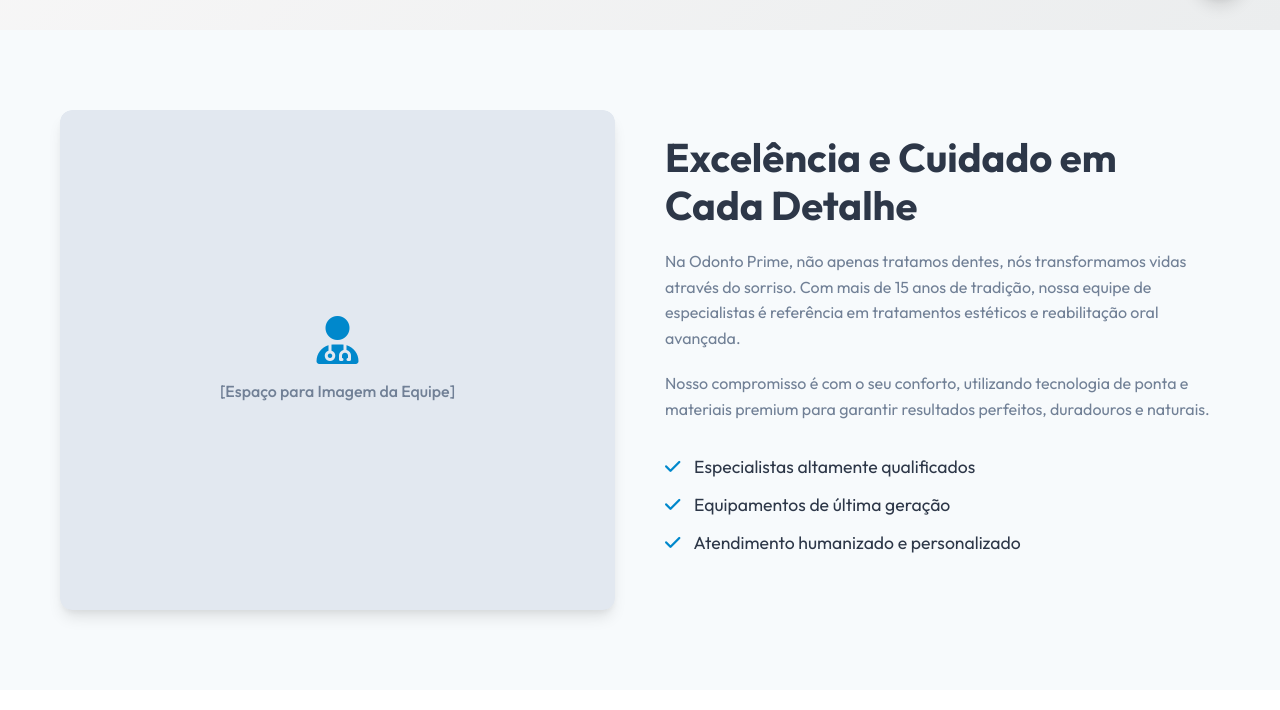
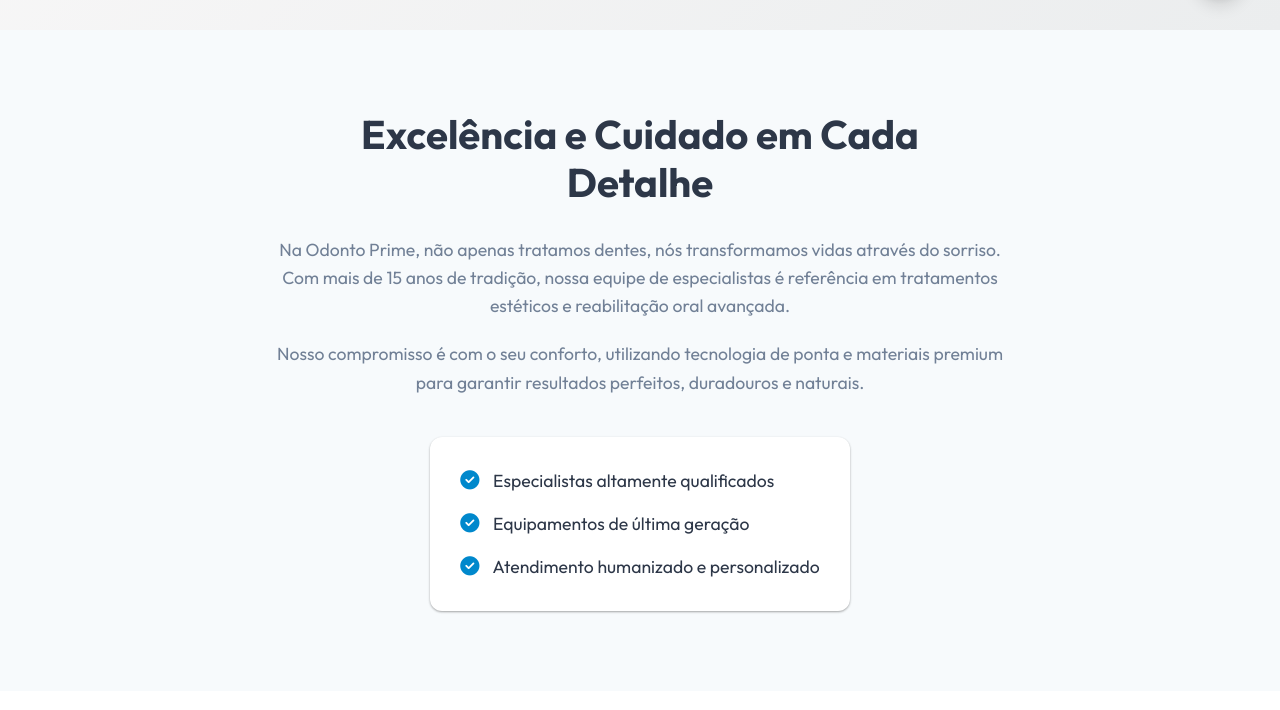
Before and after one commit to BETOgm-edt/odontoprime, a plain HTML site: page index.html in a window 1280 px wide. Shown: the part 770-1480 px from the top of the page. Drawn offline with Linux system fonts and the light colour scheme.

Commit message:
Remove placeholder and center Sobre section

```diff
--- a/index.html
+++ b/index.html
@@ -103,25 +103,20 @@
     </section>
 
     <!-- Sobre Nós (Institucional) -->
-    <section id="sobre" class="sobre section bg-light">
-        <div class="container">
-            <div class="sobre-wrapper">
-                <div class="sobre-image">
-                    <div class="placeholder-img" style="height: 100%; width: 100%; display: flex; flex-direction: column;">
-                        <i class="fa-solid fa-user-doctor" style="font-size: 3rem; margin-bottom: 15px; color: var(--primary-color);"></i>
-                        <span>[Espaço para Imagem da Equipe]</span>
-                    </div>
-                </div>
-                <div class="sobre-content">
-                    <h2 style="margin-bottom: 20px; font-size: 2.5rem; font-weight: 700;">Excelência e Cuidado em Cada Detalhe</h2>
-                    <p style="margin-bottom: 20px;">Na Odonto Prime, não apenas tratamos dentes, nós transformamos vidas através do sorriso. Com mais de 15 anos de tradição, nossa equipe de especialistas é referência em tratamentos estéticos e reabilitação oral avançada.</p>
-                    <p style="margin-bottom: 30px;">Nosso compromisso é com o seu conforto, utilizando tecnologia de ponta e materiais premium para garantir resultados perfeitos, duradouros e naturais.</p>
-                    <ul style="list-style: none; margin-bottom: 30px;">
-                        <li style="margin-bottom: 10px; font-size: 1.1rem;"><i class="fa-solid fa-check" style="color: var(--primary-color); margin-right: 10px;"></i> Especialistas altamente qualificados</li>
-                        <li style="margin-bottom: 10px; font-size: 1.1rem;"><i class="fa-solid fa-check" style="color: var(--primary-color); margin-right: 10px;"></i> Equipamentos de última geração</li>
-                        <li style="font-size: 1.1rem;"><i class="fa-solid fa-check" style="color: var(--primary-color); margin-right: 10px;"></i> Atendimento humanizado e personalizado</li>
-                    </ul>
-                </div>
+    <section id="sobre" class="sobre section bg-light" style="text-align: center;">
+        <div class="container" style="max-width: 800px;">
+            <div class="section-header" style="margin-bottom: 30px;">
+                <h2 style="font-size: 2.5rem; font-weight: 700;">Excelência e Cuidado em Cada Detalhe</h2>
+            </div>
+            <p style="margin-bottom: 20px; font-size: 1.1rem;">Na Odonto Prime, não apenas tratamos dentes, nós transformamos vidas através do sorriso. Com mais de 15 anos de tradição, nossa equipe de especialistas é referência em tratamentos estéticos e reabilitação oral avançada.</p>
+            <p style="margin-bottom: 40px; font-size: 1.1rem;">Nosso compromisso é com o seu conforto, utilizando tecnologia de ponta e materiais premium para garantir resultados perfeitos, duradouros e naturais.</p>
+
+            <div style="background: white; padding: 30px; border-radius: var(--border-radius); box-shadow: var(--shadow-sm); display: inline-block; text-align: left;">
+                <ul style="list-style: none;">
+                    <li style="margin-bottom: 15px; font-size: 1.1rem;"><i class="fa-solid fa-check-circle" style="color: var(--primary-color); margin-right: 10px; font-size: 1.2rem;"></i> Especialistas altamente qualificados</li>
+                    <li style="margin-bottom: 15px; font-size: 1.1rem;"><i class="fa-solid fa-check-circle" style="color: var(--primary-color); margin-right: 10px; font-size: 1.2rem;"></i> Equipamentos de última geração</li>
+                    <li style="font-size: 1.1rem;"><i class="fa-solid fa-check-circle" style="color: var(--primary-color); margin-right: 10px; font-size: 1.2rem;"></i> Atendimento humanizado e personalizado</li>
+                </ul>
             </div>
         </div>
     </section>
```
